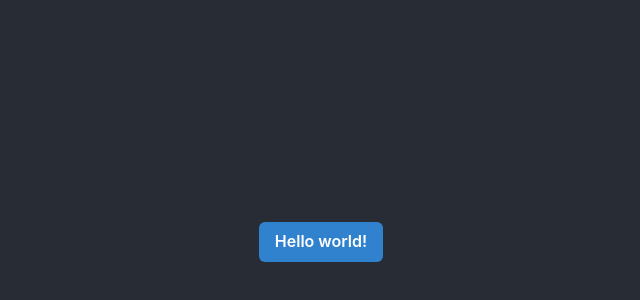
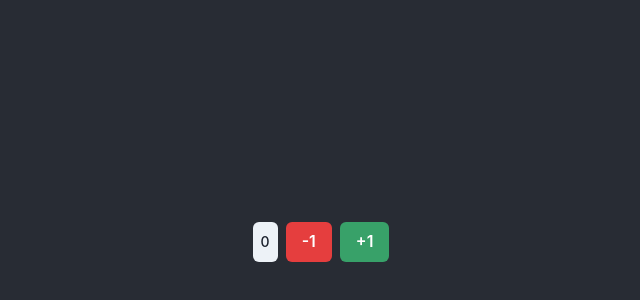
Before and after one commit to maikhel/workshop-itunes-movies, a React (Create React App) app: page / in a window 1280 px wide. Shown: the part 158-458 px from the top of the page, without its empty margins (319-959 px from the left). Built offline with nearby package versions, Linux system fonts and the light colour scheme.

Commit message:
Add counter

```diff
--- a/package.json
+++ b/package.json
@@ -6,12 +6,15 @@
     "@chakra-ui/react": "^1.1.5",
     "@emotion/react": "^11.1.4",
     "@emotion/styled": "^11.0.0",
+    "@reduxjs/toolkit": "^1.5.0",
     "@testing-library/jest-dom": "^5.11.4",
     "@testing-library/react": "^11.1.0",
     "@testing-library/user-event": "^12.1.10",
+    "@types/react-redux": "^7.1.16",
     "framer-motion": "^3.2.1",
     "react": "^17.0.1",
     "react-dom": "^17.0.1",
+    "react-redux": "^7.2.2",
     "react-scripts": "4.0.1",
     "web-vitals": "^0.2.4"
   },
--- a/src/App.tsx
+++ b/src/App.tsx
@@ -1,11 +1,11 @@
 import styles from './App.module.css';
-import { Button } from '@chakra-ui/react';
+import { Counter } from './counter';
 
 function App({ title }: { title: string }) {
     return (
           <div className={styles['App']}>
             <header className={styles['App-header']}>
-              <Button colorScheme="blue">Hello world!</Button>
+              <Counter/>
             </header>
           </div>
         );
--- /dev/null
+++ b/src/counter/Counter.tsx
@@ -0,0 +1,30 @@
+import { Button, Stack, Tag } from '@chakra-ui/react';
+import * as React from 'react';
+import { useDispatch, useSelector } from 'react-redux';
+import { decCount, incCount, selectCount } from './counterSlice';
+
+// Hooks
+// export function Counter() {
+//   const [count, setCount] = useState(0);
+//
+//   return (
+//     <Stack direction="row">
+//     <Tag>{ count }</Tag>
+//     <Button colorScheme="red" onClick ={ () => setCount(count-1)}>-1</Button>
+//     <Button colorScheme="green" onClick ={ () => setCount(count+1)}>+1</Button>
+//     </Stack>
+//   );
+// }
+
+export function Counter() {
+  const count = useSelector(selectCount);
+  const dispatch = useDispatch();
+
+  return (
+    <Stack direction="row">
+    <Tag>{ count }</Tag>
+    <Button colorScheme="red" onClick ={ () => dispatch(decCount(1))}>-1</Button>
+    <Button colorScheme="green" onClick ={ () => dispatch(incCount(1))}>+1</Button>
+    </Stack>
+  );
+}
--- /dev/null
+++ b/src/counter/counterSlice.ts
@@ -0,0 +1,25 @@
+import { createSlice, PayloadAction } from "@reduxjs/toolkit";
+import { StoreState } from '../store';
+
+type CounterState = {
+  count: number;
+}
+
+export const counterSlice = createSlice({
+  name: 'counter',
+  initialState: {
+    count: 0,
+  } as CounterState,
+  reducers: {
+    incCount(state, action: PayloadAction<number>) {
+      state.count += action.payload
+    },
+    decCount(state, action: PayloadAction<number>) {
+      state.count -= action.payload
+    }
+  }
+})
+
+export const { incCount, decCount } = counterSlice.actions;
+
+export const selectCount = (storeState: StoreState) => storeState.counter.count;
--- /dev/null
+++ b/src/counter/index.ts
@@ -0,0 +1 @@
+export * from './Counter';
--- a/src/index.tsx
+++ b/src/index.tsx
@@ -4,12 +4,16 @@ import './index.css';
 import App from './App';
 import reportWebVitals from './reportWebVitals';
 import { ChakraProvider } from '@chakra-ui/react';
+import { Provider } from 'react-redux';
+import { store } from './store';
 
 ReactDOM.render(
   <React.StrictMode>
-    <ChakraProvider>
-      <App title="Ebooks app" />
-    </ChakraProvider>
+    <Provider store={store}>
+      <ChakraProvider>
+        <App title="Movies app" />
+      </ChakraProvider>
+    </Provider>
   </React.StrictMode>,
   document.getElementById('root')
 );
--- /dev/null
+++ b/src/store.ts
@@ -0,0 +1,12 @@
+import { configureStore, Store } from "@reduxjs/toolkit";
+import { counterSlice } from './counter/counterSlice';
+
+export const store = configureStore({
+  reducer: {
+    counter: counterSlice.reducer,
+  },
+});
+
+type GetStoreState<S> = S extends Store<infer State, any> ? State : unknown;
+
+export type StoreState = GetStoreState<typeof store>;
```
Also changed, not shown: 1 other file (tests, documents, lock files or other folders).
